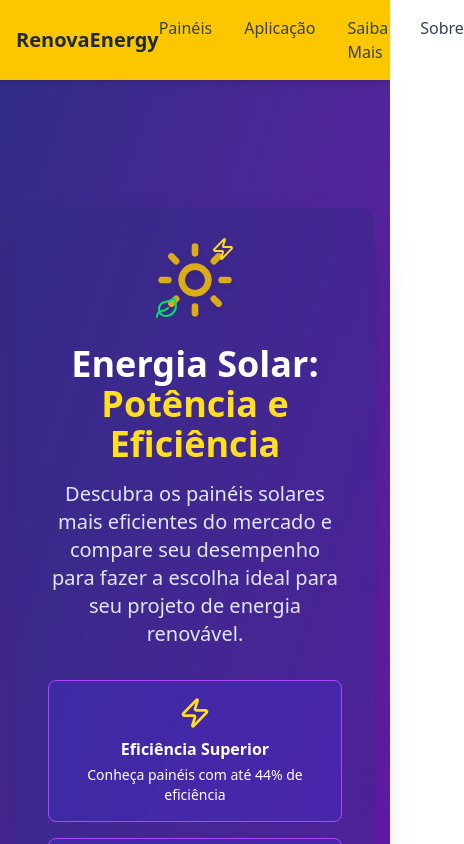
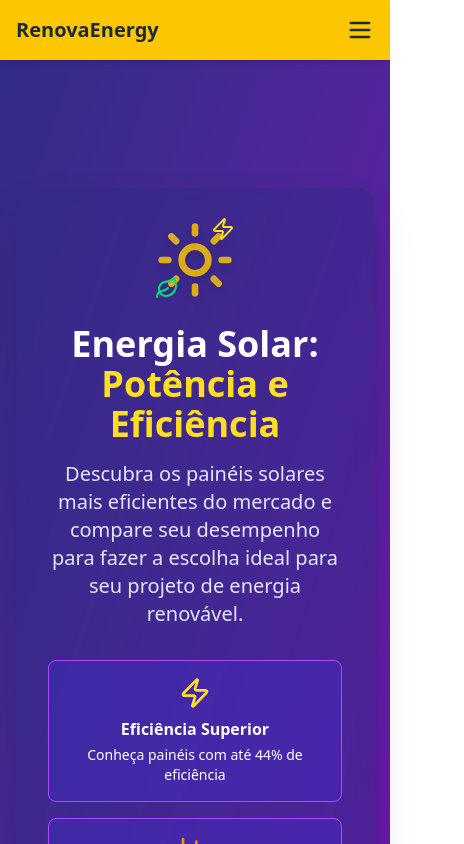
Before and after one commit to NatanzinHPS/upx_painelsolar, a React (Vite) app: page / in a window 390 px wide. Shown: the top 844 px of the page, 464 px wide, since content can reach past the window. Built offline with nearby package versions, Linux system fonts and the light colour scheme.

Commit message:
Adaptacao do menu para celular

```diff
--- a/src/components/Navegacao.jsx
+++ b/src/components/Navegacao.jsx
@@ -1,6 +1,14 @@
+import { useState } from "react";
 import { Link } from "react-router-dom";
+import { Menu, X } from "lucide-react";
 
 function Navegacao() {
+  const [menuAberto, setMenuAberto] = useState(false);
+
+  const toggleMenu = () => {
+    setMenuAberto(!menuAberto);
+  };
+
   return (
     <nav className="sticky top-0 z-50 bg-yellow-400 shadow-md w-full">
       <div className="max-w-screen-xl mx-auto flex items-center justify-between p-4">
@@ -9,41 +17,36 @@ function Navegacao() {
             RenovaEnergy
           </span>
         </Link>
-        <ul className="flex space-x-8 text-gray-700 font-medium">
-          <li>
-            <Link
-              to="/projeto"
-              className="hover:text-black transition-colors duration-300"
-            >
-              Painéis
-            </Link>
-          </li>
-          <li>
-            <Link
-              to="/aplicacao"
-              className="hover:text-black transition-colors duration-300"
-            >
-              Aplicação
-            </Link>
-          </li>
-          <li>
-            <Link
-              to="/saibaMais"
-              className="hover:text-black transition-colors duration-300"
-            >
-              Saiba Mais
-            </Link>
-          </li>
-          <li>
-            <Link
-              to="/sobre"
-              className="hover:text-black transition-colors duration-300"
-            >
-              Sobre
-            </Link>
-          </li>
+
+
+        <button
+          className="md:hidden text-gray-800"
+          onClick={toggleMenu}
+          aria-label="Menu"
+        >
+          {menuAberto ? <X size={28} /> : <Menu size={28} />}
+        </button>
+
+
+        <ul className="hidden md:flex space-x-8 text-gray-700 font-medium">
+          <li><Link to="/projeto" className="hover:text-black transition-colors duration-300">Painéis</Link></li>
+          <li><Link to="/aplicacao" className="hover:text-black transition-colors duration-300">Aplicação</Link></li>
+          <li><Link to="/saibaMais" className="hover:text-black transition-colors duration-300">Saiba Mais</Link></li>
+          <li><Link to="/sobre" className="hover:text-black transition-colors duration-300">Sobre</Link></li>
         </ul>
       </div>
+
+
+      {menuAberto && (
+        <div className="md:hidden bg-yellow-400 pt-2 px-4 pb-4">
+          <ul className="flex flex-col space-y-2 text-gray-700 font-medium">
+            <li><Link to="/projeto" onClick={toggleMenu} className="block hover:text-black">Painéis</Link></li>
+            <li><Link to="/aplicacao" onClick={toggleMenu} className="block hover:text-black">Aplicação</Link></li>
+            <li><Link to="/saibaMais" onClick={toggleMenu} className="block hover:text-black">Saiba Mais</Link></li>
+            <li><Link to="/sobre" onClick={toggleMenu} className="block hover:text-black">Sobre</Link></li>
+          </ul>
+        </div>
+      )}
     </nav>
   );
 }
--- a/src/telas/TelaSobre.jsx
+++ b/src/telas/TelaSobre.jsx
@@ -4,6 +4,7 @@ import joaoH from "../images/joao-henrique.jpg";
 import joaoG from "../images/joao-lira.jpg";
 import enzo from "../images/enzo.jpg";
 import herick from "../images/herick.jpg";
+import grupo from "../images/Grupo.jpeg";
 
 function TelaSobre() {
   const [hoveredMember, setHoveredMember] = useState(null);
@@ -11,32 +12,22 @@ function TelaSobre() {
   const teamMembers = [
     {
       name: "Natan Henrique",
-      role: "",
-      description: "",
       image: natan,
     },
     {
       name: "Herick Marlon",
-      role: "",
-      description: "",
       image: herick,
     },
     {
       name: "Enzo Castanho",
-      role: "",
-      description: "",
       image: enzo,
     },
     {
       name: "João Gabriel",
-      role: "",
-      description: "",
       image: joaoG,
     },
     {
       name: "João Henrique",
-      role: "",
-      description: "",
       image: joaoH,
     },
   ];
@@ -79,7 +70,7 @@ function TelaSobre() {
               style={{ backgroundColor: "#FF9933" }}
             >
               <img
-                src="/api/placeholder/500/300"
+                src= {grupo}
                 alt="Grupo trabalhando junto"
                 className="w-full"
               />
@@ -147,21 +138,6 @@ function TelaSobre() {
                   >
                     {member.name}
                   </h3>
-                  <p
-                    className="font-semibold mb-3"
-                    style={{
-                      color: hoveredMember === index ? "#FFCC00" : "#FF9933",
-                    }}
-                  >
-                    {member.role}
-                  </p>
-                  <p
-                    style={{
-                      color: hoveredMember === index ? "white" : "#333333",
-                    }}
-                  >
-                    {member.description}
-                  </p>
                 </div>
               </div>
             ))}
```
Also changed, not shown: src/images/Grupo.jpeg (added).
